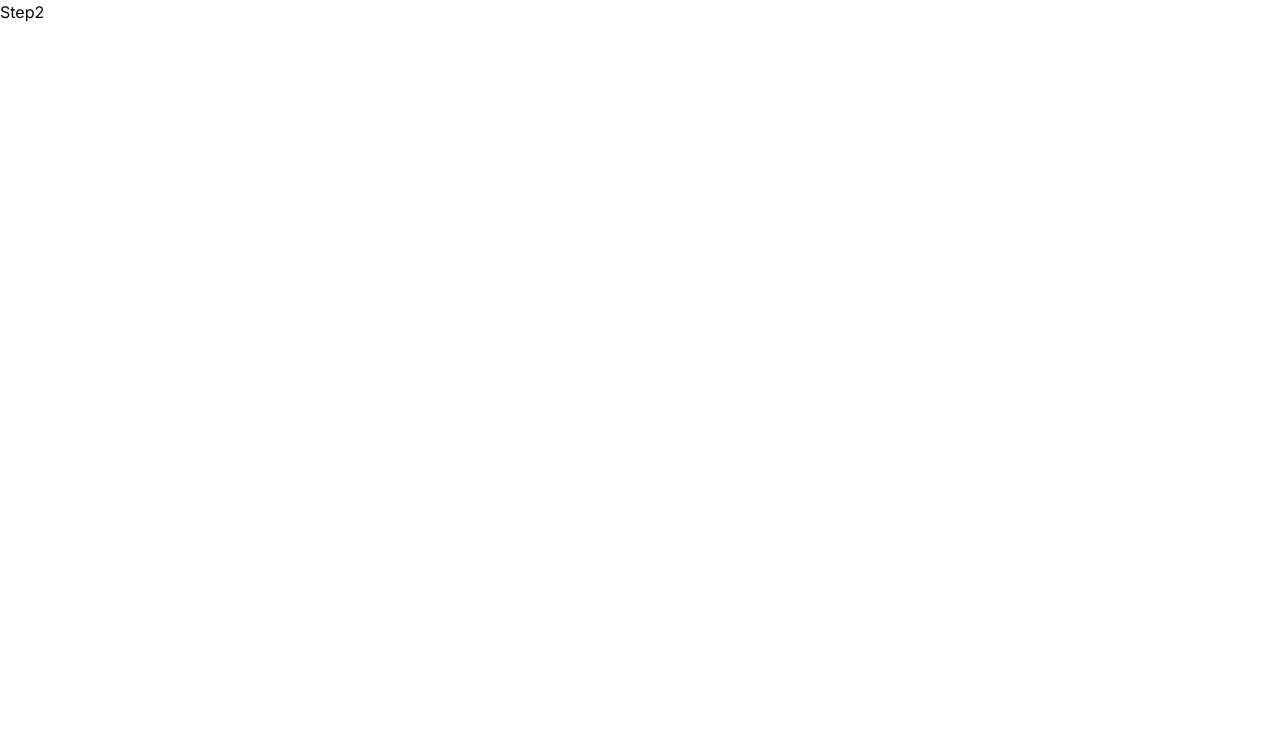
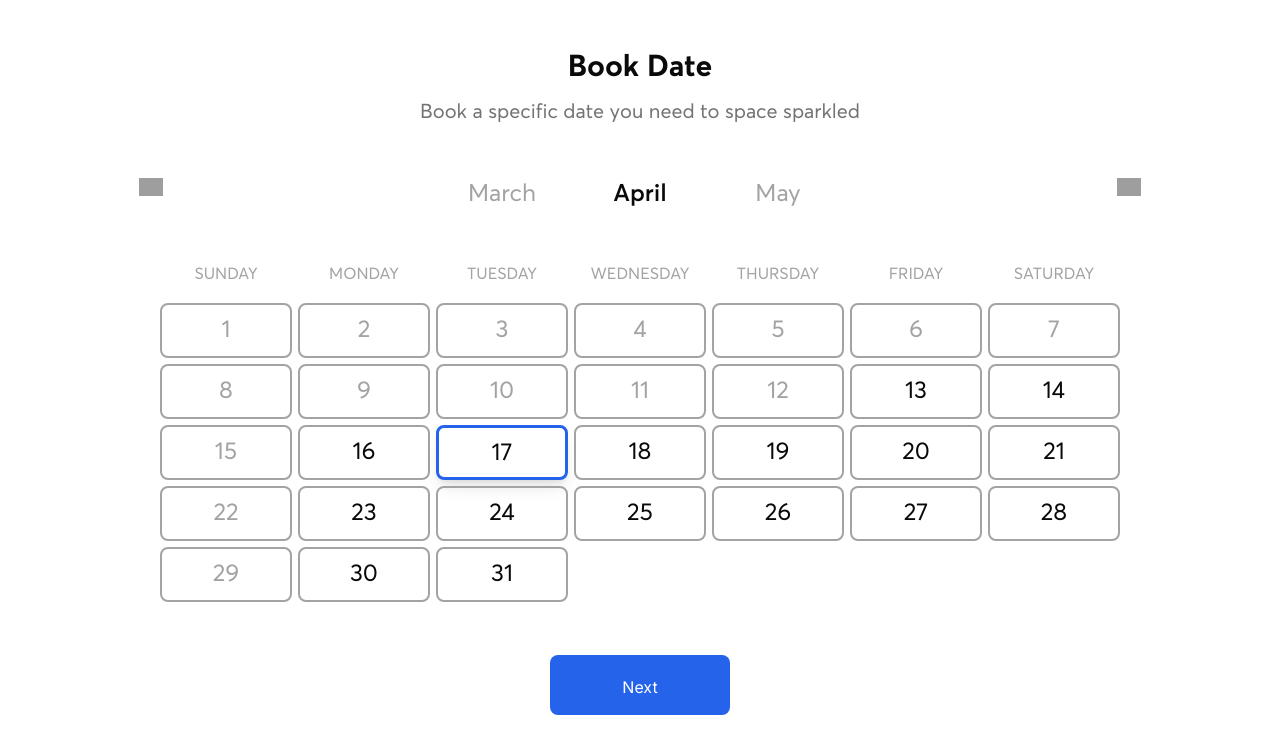
Before and after one commit to bichsonnhat/CleaningService, a Next.js app: page /booking/step-2 in a window 1280 px wide. Shown: the top 754 px of the page. Built offline with nearby package versions, Linux system fonts and the light colour scheme; grey boxes are pictures that could not be loaded.

Commit message:
Added Page-2 (DATE) for BOOKING PAGES

```diff
--- a/src/app/(booking)/(routes)/booking/step-2/page.tsx
+++ b/src/app/(booking)/(routes)/booking/step-2/page.tsx
@@ -1,11 +1,179 @@
-import React from 'react'
+import Header from "@/components/header/Header";
+import Image from "next/image";
+import React from "react";
+const page = () => {
+    const daysOfWeek = [
+        "",
+        "MONDAY",
+        "TUESDAY",
+        "WEDNESDAY",
+        "THURSDAY",
+        "FRIDAY",
+        "SATURDAY",
+    ];
 
-const page = () => {
-  return (
-    <div>
-      Step2
-    </div>
-  )
-}
+    return (
+        <section className="flex flex-col items-center justify-center">
+            <div className="font-Averta-Bold text-center mt-[50px] text-3xl font-bold text-neutral-950">
+                Book Date
+            </div>
+            <div className="font-Averta-Regular text-center text-neutral-500 mt-3 text-[20px]">
+                Book a specific date you need to space sparkled
+            </div>
+            <div className="mt-[50px] flex flex-row justify-between min-w-[1002px]">
+                <div className="">
+                    <Image
+                        src="/images/icons/arrow_back.svg"
+                        alt="arrow_back"
+                        height={24}
+                        width={24}
+                    />
+                </div>
+                <div className="flex flex-row gap-4 text-2xl font-Averta-Regular">
+                    <div className="w-[122px] text-center text-neutral-400">
+                        March
+                    </div>
+                    <div className="w-[122px] text-center text-neutral-950 font-Averta-Semibold">
+                        April
+                    </div>
+                    <div className="w-[122px] text-center text-neutral-400">
+                        May
+                    </div>
+                </div>
+                <div className="">
+                    <Image
+                        src="/images/icons/arrow_forward.svg"
+                        alt="arrow_forward"
+                        height={24}
+                        width={24}
+                    />
+                </div>
+            </div>
+            <div className="flex flex-col justify-center items-center mt-[50px] ">
+                <div className="font-Averta-Regular text-1xl flex flex-row justify-center items-center w-[966px] text-neutral-400">
+                    <div className="w-[132px] text-center m-[3px]">SUNDAY</div>
+                    <div className="w-[132px] text-center m-[3px]">MONDAY</div>
+                    <div className="w-[132px] text-center m-[3px]">TUESDAY</div>
+                    <div className="w-[132px] text-center m-[3px]">
+                        WEDNESDAY
+                    </div>
+                    <div className="w-[132px] text-center m-[3px]">
+                        THURSDAY
+                    </div>
+                    <div className="w-[132px] text-center m-[3px]">FRIDAY</div>
+                    <div className="w-[132px] text-center m-[3px]">
+                        SATURDAY
+                    </div>
+                </div>
+                <div className="mt-[10px] font-Averta-Regular text-2xl flex flex-row justify-start items-center w-[966p]">
+                    <div className="w-[132px] text-center h-[55px] p-2 pt-[9px] m-[3px] rounded-lg text-neutral-400 border-[2px] border-neutral-400">
+                        1
+                    </div>
+                    <div className="w-[132px] text-center h-[55px] p-2 pt-[9px] m-[3px] rounded-lg text-neutral-400 border-[2px] border-neutral-400">
+                        2
+                    </div>
+                    <div className="w-[132px] text-center h-[55px] p-2 pt-[9px] m-[3px] rounded-lg text-neutral-400 border-[2px] border-neutral-400">
+                        3
+                    </div>
+                    <div className="w-[132px] text-center h-[55px] p-2 pt-[9px] m-[3px] rounded-lg text-neutral-400 border-[2px] border-neutral-400">
+                        4
+                    </div>
+                    <div className="w-[132px] text-center h-[55px] p-2 pt-[9px] m-[3px] rounded-lg text-neutral-400 border-[2px] border-neutral-400">
+                        5
+                    </div>
+                    <div className="w-[132px] text-center h-[55px] p-2 pt-[9px] m-[3px] rounded-lg text-neutral-400 border-[2px] border-neutral-400">
+                        6
+                    </div>
+                    <div className="w-[132px] text-center h-[55px] p-2 pt-[9px] m-[3px] rounded-lg text-neutral-400 border-[2px] border-neutral-400">
+                        7
+                    </div>
+                </div>
+                <div className="font-Averta-Regular text-2xl flex flex-row justify-start items-center w-[966px]">
+                    <div className="w-[132px] text-center h-[55px] p-2 pt-[9px] m-[3px] rounded-lg text-neutral-400 border-[2px] border-neutral-400">
+                        8
+                    </div>
+                    <div className="w-[132px] text-center h-[55px] p-2 pt-[9px] m-[3px] rounded-lg text-neutral-400 border-[2px] border-neutral-400">
+                        9
+                    </div>
+                    <div className="w-[132px] text-center h-[55px] p-2 pt-[9px] m-[3px] rounded-lg text-neutral-400 border-[2px] border-neutral-400">
+                        10
+                    </div>
+                    <div className="w-[132px] text-center h-[55px] p-2 pt-[9px] m-[3px] rounded-lg text-neutral-400 border-[2px] border-neutral-400">
+                        11
+                    </div>
+                    <div className="w-[132px] text-center h-[55px] p-2 pt-[9px] m-[3px] rounded-lg text-neutral-400 border-[2px] border-neutral-400">
+                        12
+                    </div>
+                    <div className="w-[132px] text-center h-[55px] p-2 pt-[9px] m-[3px] rounded-lg border-[2px] border-neutral-400">
+                        13
+                    </div>
+                    <div className="w-[132px] text-center h-[55px] p-2 pt-[9px] m-[3px] rounded-lg border-[2px] border-neutral-400">
+                        14
+                    </div>
+                </div>
+                <div className="font-Averta-Regular text-2xl flex flex-row justify-start items-center w-[966px]">
+                    <div className="w-[132px] text-center h-[55px] p-2 pt-[9px] m-[3px] rounded-lg text-neutral-400 border-[2px] border-neutral-400">
+                        15
+                    </div>
+                    <div className="w-[132px] text-center h-[55px] p-2 pt-[9px] m-[3px] rounded-lg border-[2px] border-neutral-400">
+                        16
+                    </div>
+                    <div className="w-[132px] text-center h-[55px] p-2 pt-[9px] m-[3px] rounded-lg border-[3px] border-blue-600 shadow-lg">
+                        17
+                    </div>
+                    <div className="w-[132px] text-center h-[55px] p-2 pt-[9px] m-[3px] rounded-lg border-[2px] border-neutral-400">
+                        18
+                    </div>
+                    <div className="w-[132px] text-center h-[55px] p-2 pt-[9px] m-[3px] rounded-lg border-[2px] border-neutral-400">
+                        19
+                    </div>
+                    <div className="w-[132px] text-center h-[55px] p-2 pt-[9px] m-[3px] rounded-lg border-[2px] border-neutral-400">
+                        20
+                    </div>
+                    <div className="w-[132px] text-center h-[55px] p-2 pt-[9px] m-[3px] rounded-lg border-[2px] border-neutral-400">
+                        21
+                    </div>
+                </div>
+                <div className="font-Averta-Regular text-2xl flex flex-row justify-start items-center w-[966px]">
+                    <div className="w-[132px] text-center h-[55px] p-2 pt-[9px] m-[3px] rounded-lg text-neutral-400 border-[2px] border-neutral-400">
+                        22
+                    </div>
+                    <div className="w-[132px] text-center h-[55px] p-2 pt-[9px] m-[3px] rounded-lg border-[2px] border-neutral-400">
+                        23
+                    </div>
+                    <div className="w-[132px] text-center h-[55px] p-2 pt-[9px] m-[3px] rounded-lg border-[2px] border-neutral-400">
+                        24
+                    </div>
+                    <div className="w-[132px] text-center h-[55px] p-2 pt-[9px] m-[3px] rounded-lg border-[2px] border-neutral-400">
+                        25
+                    </div>
+                    <div className="w-[132px] text-center h-[55px] p-2 pt-[9px] m-[3px] rounded-lg border-[2px] border-neutral-400">
+                        26
+                    </div>
+                    <div className="w-[132px] text-center h-[55px] p-2 pt-[9px] m-[3px] rounded-lg border-[2px] border-neutral-400">
+                        27
+                    </div>
+                    <div className="w-[132px] text-center h-[55px] p-2 pt-[9px] m-[3px] rounded-lg border-[2px] border-neutral-400">
+                        28
+                    </div>
+                </div>
+                <div className="font-Averta-Regular text-2xl flex flex-row justify-start items-center w-[966px]">
+                    <div className="w-[132px] text-center h-[55px] p-2 pt-[9px] m-[3px] rounded-lg text-neutral-400 border-[2px] border-neutral-400">
+                        29
+                    </div>
+                    <div className="w-[132px] text-center h-[55px] p-2 pt-[9px] m-[3px] rounded-lg border-[2px] border-neutral-400">
+                        30
+                    </div>
+                    <div className="w-[132px] text-center h-[55px] p-2 pt-[9px] m-[3px] rounded-lg border-[2px] border-neutral-400">
+                        31
+                    </div>
+                </div>
+            </div>
+            <button className="mt-[50px] py-[20px] px-[70px] bg-blue-600 rounded-lg text-white w-[180px] h-[60px] text-center">
+                Next
+            </button>
+        </section>
+    );
+};
 
-export default page
+export default page;
```
